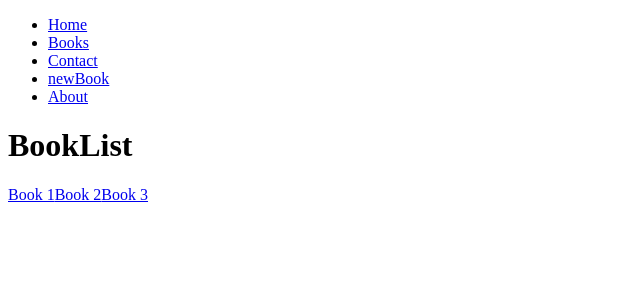
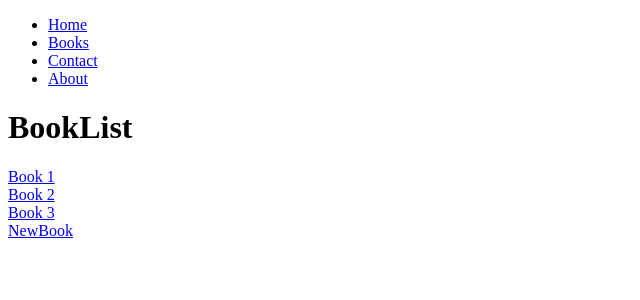
Before and after one commit to SouchenOu/react-router, a React (Create React App) app: page /books in a window 1280 px wide. Shown: the top 300 px of the page, without its empty margins (0-640 px from the left). Built offline with nearby package versions, Linux system fonts and the light colour scheme.

Commit message:
add a new book

```diff
--- a/src/App.js
+++ b/src/App.js
@@ -2,6 +2,7 @@
 import { Home} from "./pages/Home"
 import {BookList} from "./pages/BookList"
 import {Book} from "./pages/Book"
+import {NewBook} from "./pages/NewBook"
 
 
 function App() {
@@ -19,9 +20,6 @@
         <Link to="/contact">Contact</Link>
       </li>
       <li>
-        <Link to="/newBook">newBook</Link>
-      </li>
-      <li>
         <Link to="/About">About</Link>
       </li>
     </ul>
@@ -31,6 +29,7 @@
 
     <Route path="/books" element= {<BookList/>}/>
     <Route path="/books/:id" element= {<Book/>}/>
+    <Route path="/books/new" element= {<NewBook/>} />
 
   </Routes>
   </>
--- a/src/pages/BookList.js
+++ b/src/pages/BookList.js
@@ -7,10 +7,12 @@
     <h1>BookList</h1>
 
     <Link to="/books/1">Book 1</Link>
-
+    <br/>
     <Link to="/books/2">Book 2</Link>
-
+    <br/>
     <Link to="/books/3">Book 3</Link>
+    <br/>
+    <Link to="/books/new"> NewBook</Link>
     </>
     )
 }
```
